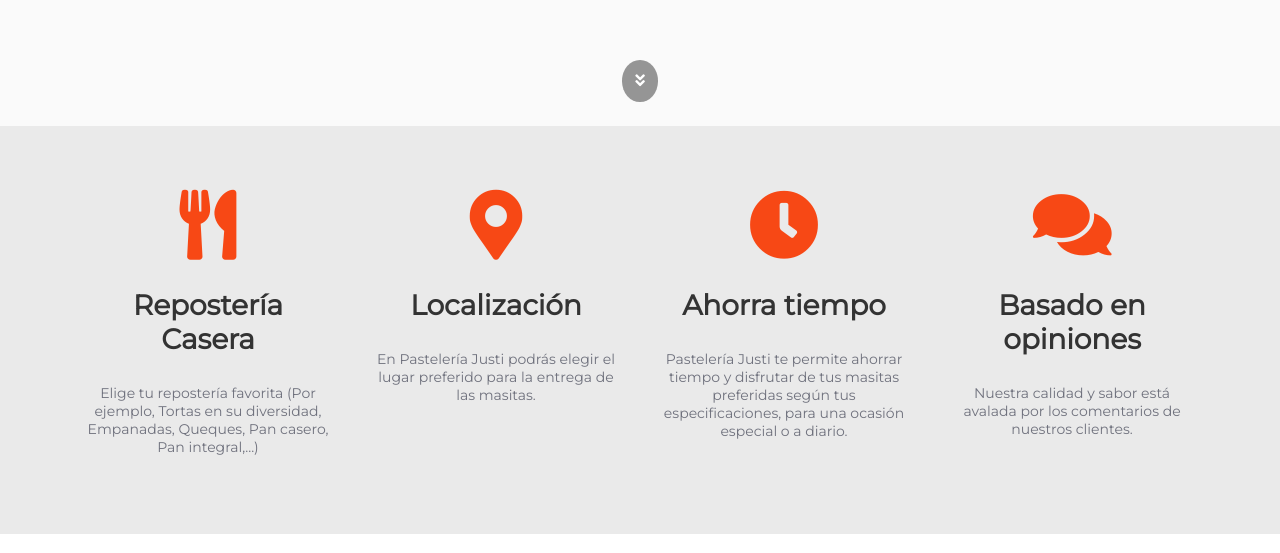
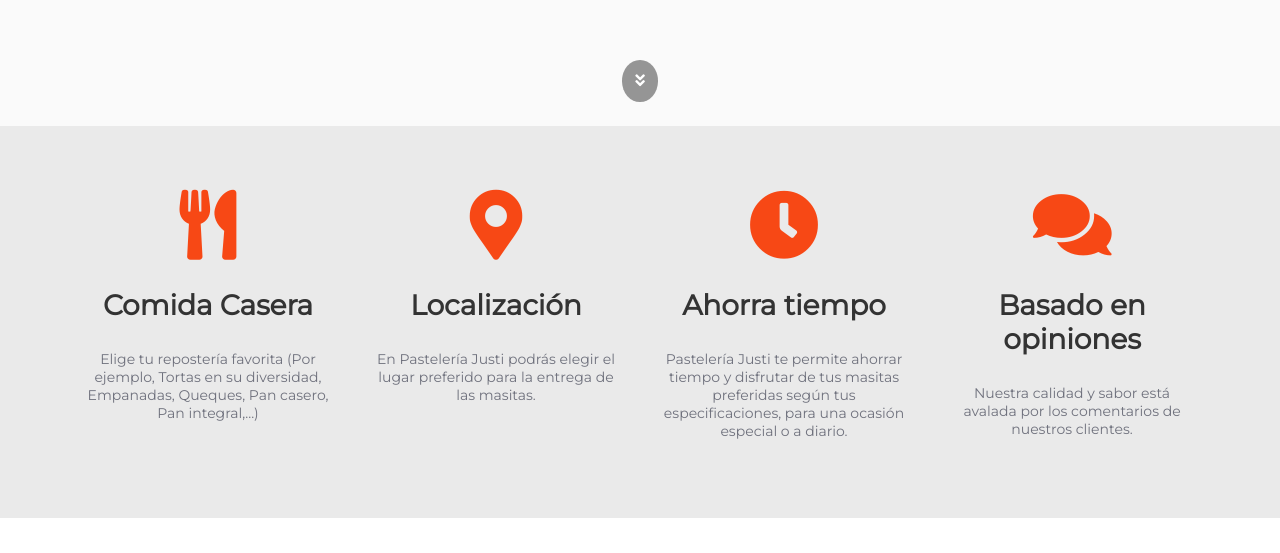
Before and after one commit to diegofertr/web-pasteleria, a Vue app: page /#/ in a window 1280 px wide. Shown: the part 687-1240 px from the top of the page. Built offline with nearby package versions, Linux system fonts and the light colour scheme; a web font is replaced by a local one.

Commit message:
añadiendo redireccion de # para id features

```diff
--- a/src/views/Home.vue
+++ b/src/views/Home.vue
@@ -15,13 +15,15 @@
         </video>
       </div>
       <span class="landing-bottom-arrow">
-        <i class="fas el-icon-fa-angle-double-down landing-icon"></i>
+        <a href="#features">
+          <i class="fas el-icon-fa-angle-double-down landing-icon"></i>
+        </a>
       </span>
     </section>
-    <section class="features">
+    <section class="features" id="features">
       <div class="feature">
         <i class="fas el-icon-fa-utensils feature-icon"></i>
-        <h3 class="feature-title">Repostería Casera</h3>
+        <h3 class="feature-title">Comida Casera</h3>
         <p class="feature-description">Elige tu repostería favorita (Por ejemplo, Tortas en su diversidad, Empanadas, Queques, Pan casero, Pan integral,...)</p>
       </div>
       <div class="feature">
```
